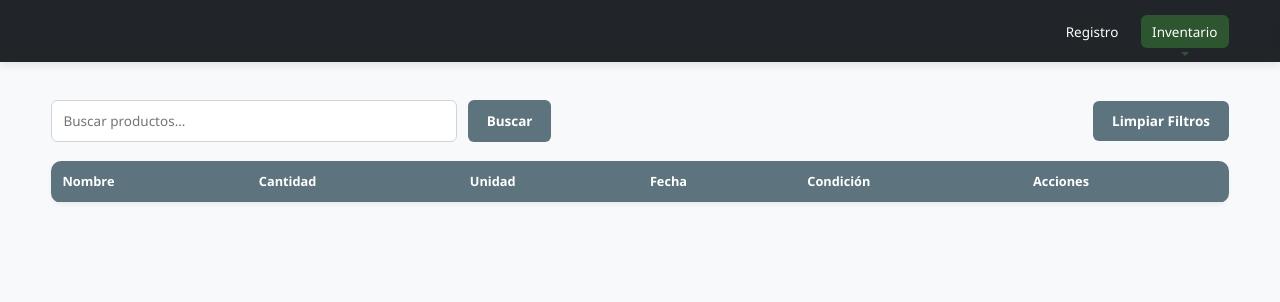
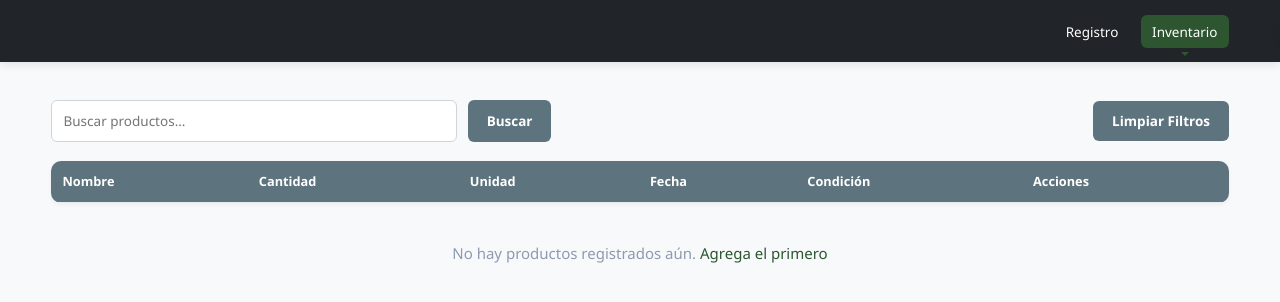
Before and after one commit to Damian82uj/DR-CHAPA-Y-PINTURA-, a plain HTML site: page index.html in a window 1280 px wide. Both pictures are taken after a click on the link "Inventario". Drawn offline with Linux system fonts and the light colour scheme.

Commit message:
Update index.html

```diff
--- a/index.html
+++ b/index.html
@@ -125,7 +125,8 @@
                 </div>
 
                 <div class="empty-state" id="empty-inventory">
-
+                    <p>No hay productos registrados aún. <a href="#registro">Agrega el primero</a></p>
+                </div>
             </section>
         </div>
     </main>
```
